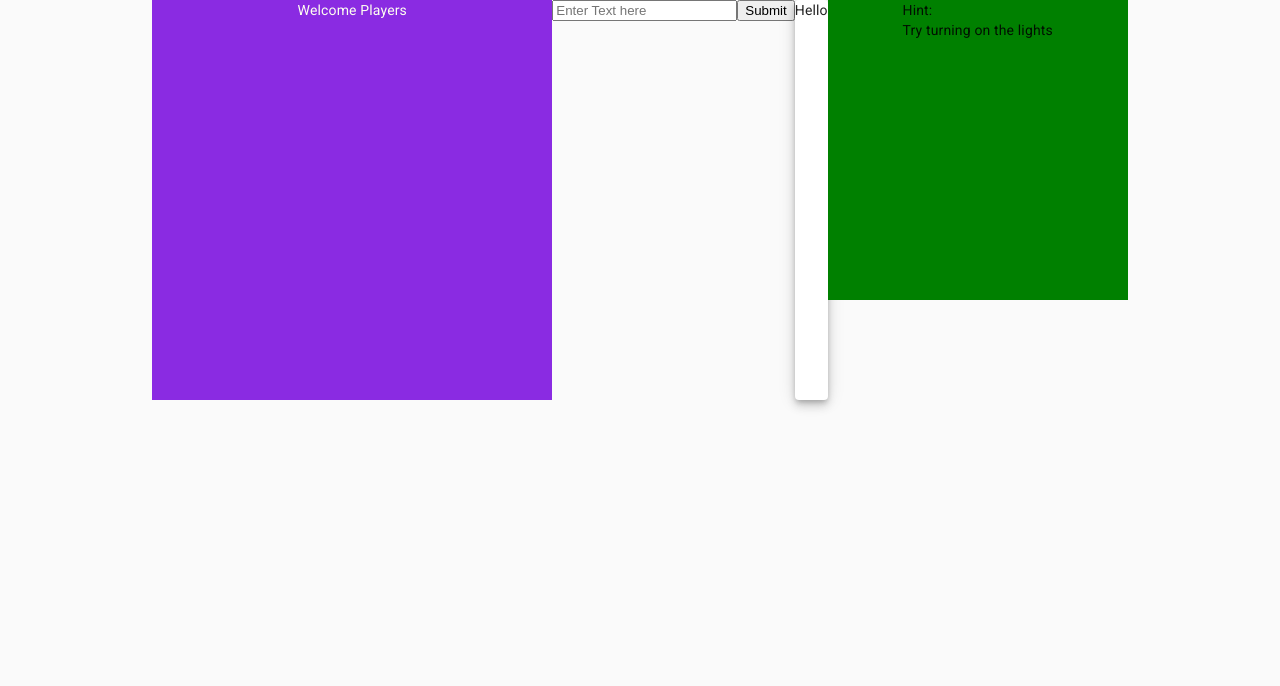
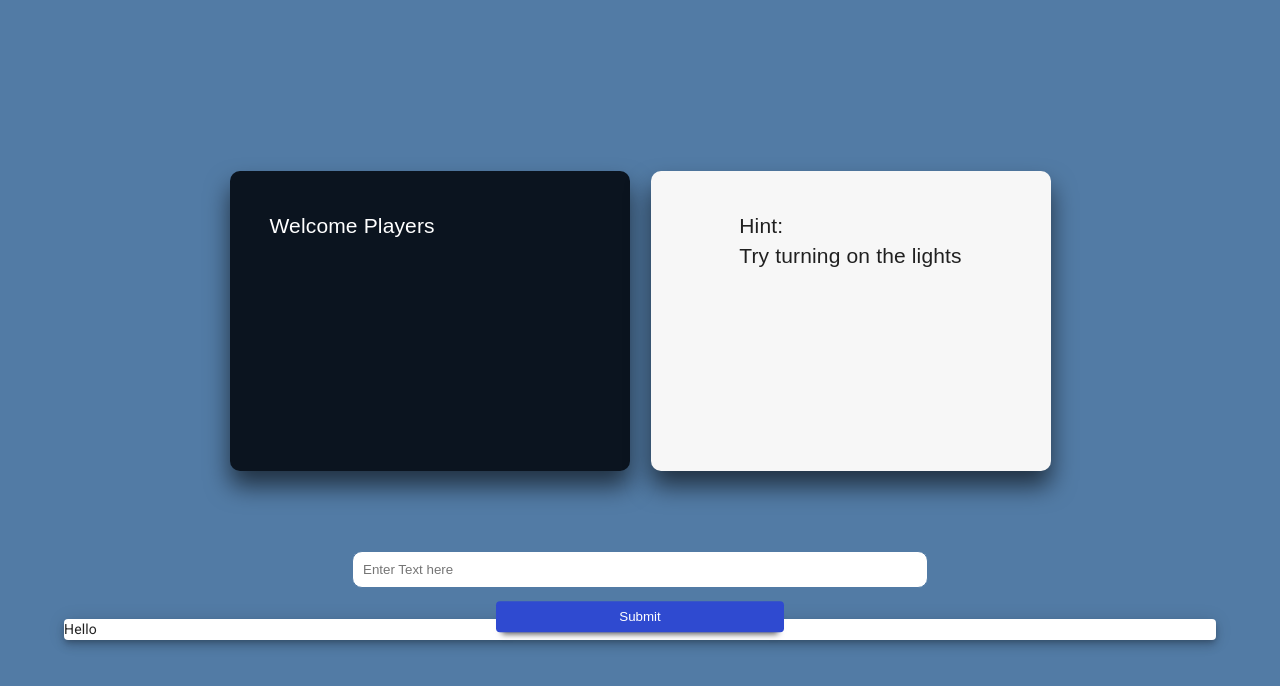
Before and after one commit to PDAMT/Text-Adventure, a React (Create React App) app in the folder client/: page / in a window 1280 px wide. Shown: the top 686 px of the page. Built offline with nearby package versions, Linux system fonts and the light colour scheme; no server answers.

Commit message:
added styling

```diff
--- a/client/components/HomePageRenderer.tsx
+++ b/client/components/HomePageRenderer.tsx
@@ -7,10 +7,13 @@ type AppProps = { room: number};
 
 const HomePageRenderer = () => {
   return (
-    <div>
-      <Prompt  />
+    <div className="home-container lobby">
+      <div className="top-container">
+        <Prompt  />
+        <Hint />
+
+      </div>
       <Terminal />
-      <Hint />
     </div>
   )
 };
--- a/client/components/Terminal.tsx
+++ b/client/components/Terminal.tsx
@@ -59,7 +59,7 @@ function Terminal() {
 
   //renders textbox and invokes query with every change, and invokes checker when the form is submitted
   return (
-    <div>
+    <div className="form-container">
       <form onSubmit={handleSubmit}>
         <input type="text" name="user-input" placeholder="Enter Text here" value={query} onChange={handleChange} />
         <input type="submit" />
--- a/client/stylesheets/styles.css
+++ b/client/stylesheets/styles.css
@@ -1,16 +1,83 @@
 .box {
-  background-color: green;
+  background-color: #f7f7f7;
   height: 300px;
-  width: 300px;
+  width: 400px;
+  padding: 40px;
+  box-shadow: 0 15px 25px rgb(0 0 0 / 60%);
+  border-radius: 10px;
+  font-family: sans-serif;
+  font-size: 1.5em;
 }
 div {
-    display: flex;
-    justify-content: center;
+    /* display: flex;
+    justify-content: center; */
 }
 
-.promptBox{
-    height: 400px;
+.promptBox {
     width: 400px;
-    background-color: blueviolet;
-    color: rgb(254, 255, 240);
+    padding: 40px;
+    background-color: #0b141f;
+    box-shadow: 0 15px 25px rgb(0 0 0 / 60%);
+    border-radius: 10px;
+    color: #ffff;
+    font-family: sans-serif;
+    font-size: 1.5em;
 }
+
+.top-container,
+.box {
+  display: flex;
+  justify-content: center;
+}
+
+.top-container > div {
+  margin: 0.5em;
+}
+
+.home-container {
+  display: flex;
+  flex-direction: column;
+  padding: 0 5%;
+  margin: auto;
+  height: 100vh;
+  justify-content: center;
+}
+
+.lobby {
+  background: #527ba5;
+}
+
+.promptText {
+  text-align: center;
+}
+
+form input[type="text"] {
+  width: 100%;
+  padding: 10px;
+  border-radius: 10px;
+  border: 1px solid #527ba5;
+}
+
+form input[type="submit"] {
+  width: 50%;
+  margin: auto;
+  transform: translateY(1em);
+  background: #2f4ad0;
+  padding: 8px 16px;
+  color: #fff;
+  border: none;
+  border-radius: 4px;
+  cursor: pointer;
+  box-shadow: 0 8px 6px -6px #555;
+}
+
+.home-container .form-container {
+  margin-top: 5em;
+}
+
+form {
+  display: flex;
+  flex-direction: column;
+  width: 50%;
+  margin: auto;
+}
```
